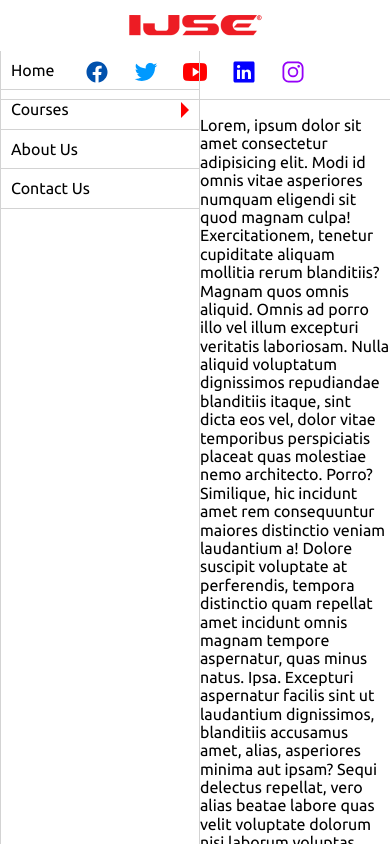
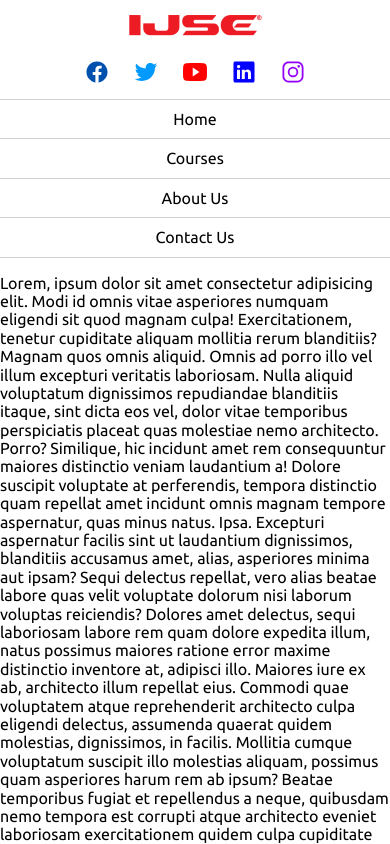
Before and after one commit to IJSE-Direct-Entry-Program-10/html-5-css-3, a plain HTML site: page 10-projects/01-ijse.lk-design-clone/index.html in a window 390 px wide. Shown: the top 844 px of the page. Drawn offline with nearby package versions, Linux system fonts and the light colour scheme.

Commit message:
Finalize the navigation

```diff
--- a/10-projects/01-ijse.lk-design-clone/css/style.css
+++ b/10-projects/01-ijse.lk-design-clone/css/style.css
@@ -74,6 +74,10 @@ ion-icon[name="logo-instagram"]{
 }
 
 @media all and (max-width: 1023px) {
+    header {
+        position: relative;
+    }
+
     header > .container {
         flex-direction: column;
         padding-bottom: 5px;
@@ -123,6 +127,8 @@ ion-icon[name="logo-instagram"]{
     box-shadow: 6px 5px 10px 0px #0000006b;
 }
 
+@media all and (min-width: 1024px) {
+
     #main-nav li.drop-down::after {
         content: "";
         display: block;
@@ -139,8 +145,37 @@ ion-icon[name="logo-instagram"]{
         border-left-color: black;
     }
 
+}
+
+@media all and (max-width: 1023px) {
+    #main-nav {
+        position: static;
+        border: unset;
+        text-align: center;
+        width: 100%;
+    }
+
+    #main-nav li.drop-down {
+        padding: 10px 0;
+    }
+
+    #main-nav li.drop-down > nav {
+        position: relative;
+        left: 0;
+        top: 10px;
+        box-shadow: unset;
+        border: unset;
+    }
+}
+
 /* Main */
 
 main {
     margin-left: 200px;
 }
+
+@media all and (max-width: 1023px) {
+    main {
+        margin-left: unset;
+    }
+}
```
Lines whose indentation alone changed are shown as unchanged.
